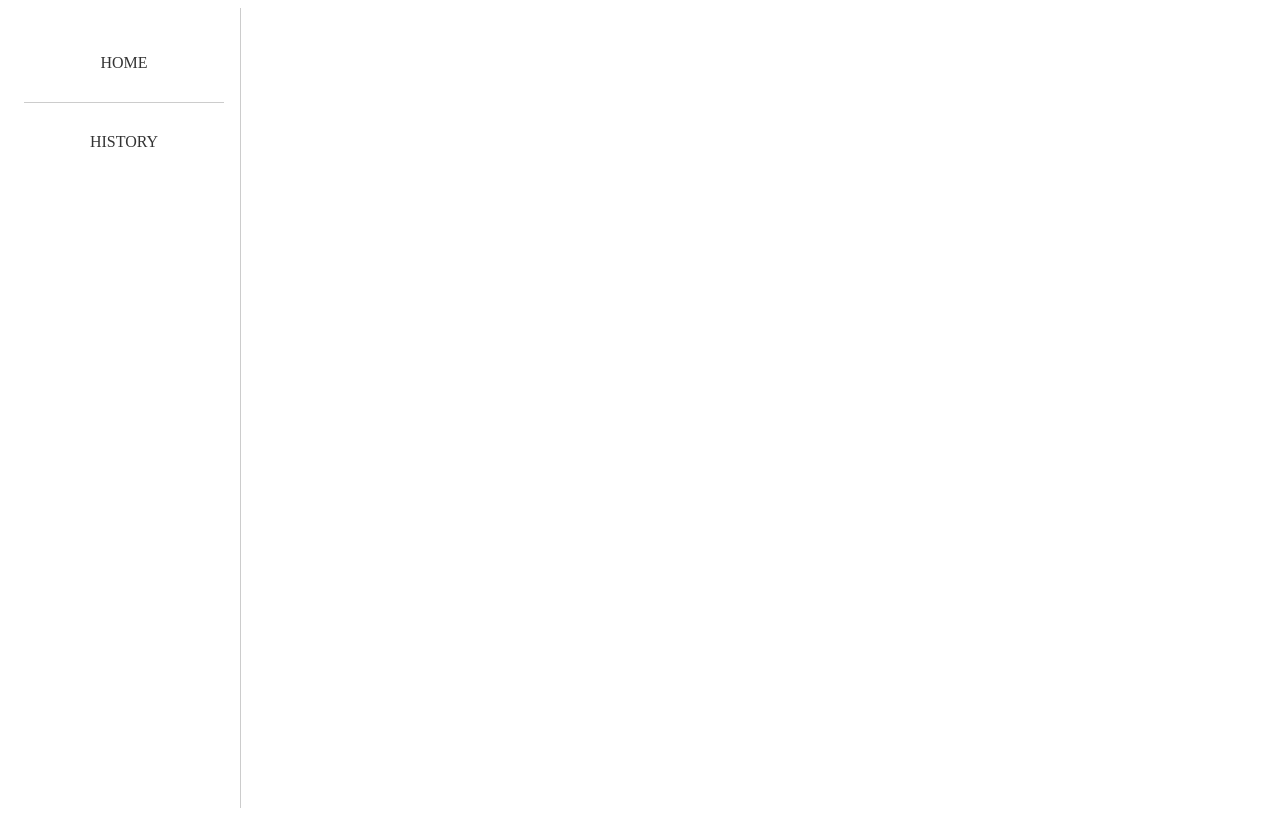
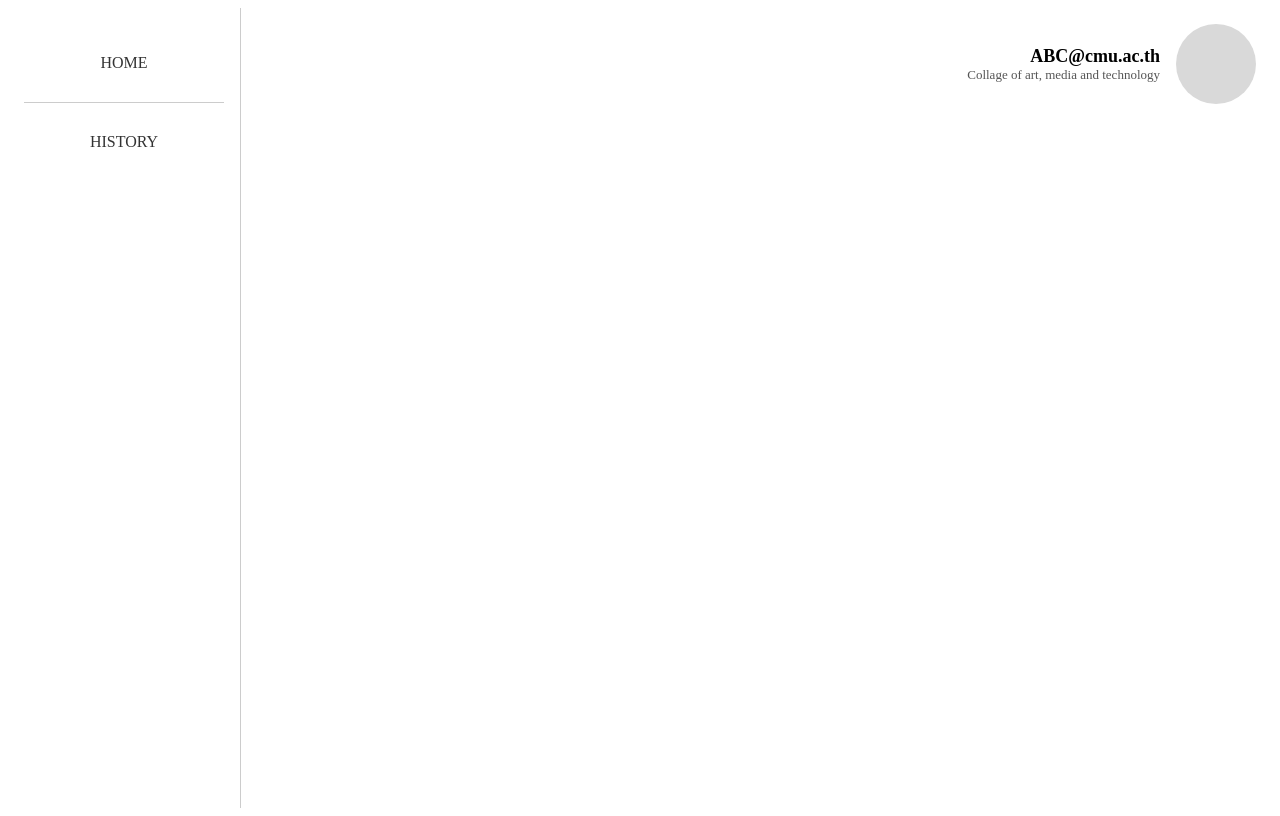
Before and after one commit to BamBamPatra/FAMIS-Frontend, a Vue app in the folder FAMIS-Frontend/: page / in a window 1280 px wide. Before the commit this address had no page. Built offline with nearby package versions, Linux system fonts and the light colour scheme; the HTML template or start-up script is replaced by a standard one.

Commit message:
Create Profile Bar component

```diff
--- a/FAMIS-Frontend/src/App.vue
+++ b/FAMIS-Frontend/src/App.vue
@@ -1,5 +1,6 @@
 <script setup lang="ts">
 import { RouterLink, RouterView } from 'vue-router'
+import ProfileBar from '@/components/ProfileBar.vue'
 </script>
 
 <template>
@@ -12,6 +13,9 @@ import { RouterLink, RouterView } from 'vue-router'
 
     <!-- Main Content -->
     <div class="main-content">
+      <div>
+        <ProfileBar />
+      </div>
       <RouterView />
     </div>
   </div>
@@ -50,6 +54,5 @@ import { RouterLink, RouterView } from 'vue-router'
 
 .main-content {
   flex: 1;
-  padding: 24px;
 }
 </style>
--- /dev/null
+++ b/FAMIS-Frontend/src/components/ProfileBar.vue
@@ -0,0 +1,50 @@
+<script setup lang="ts">
+
+</script>
+
+<template>
+  <div>
+    <!-- Profile Bar -->
+    <div class="profile-bar">
+      <div class="user-info">
+        <div class="email">ABC@cmu.ac.th</div>
+        <div class="department">Collage of art, media and technology</div>
+      </div>
+      <div class="profile-circle"></div>
+    </div>
+  </div>
+</template>
+
+<style scoped>
+
+.profile-bar {
+  display: flex;
+  justify-content: flex-end;
+  align-items: center;
+  background-color: white;
+  padding: 16px;
+}
+
+.user-info {
+  text-align: right;
+  margin-right: 16px;
+}
+
+.email {
+  font-weight: bold;
+  font-size: 18px;
+  color: #000;
+}
+
+.department {
+  font-size: 13px;
+  color: #555;
+}
+
+.profile-circle {
+  width: 80px;
+  height: 80px;
+  background-color: #d9d9d9;
+  border-radius: 50%;
+}
+</style>
```
Also changed, not shown: FAMIS-Frontend/src/components/HelloWorld.vue (deleted, +0 -11 lines).
